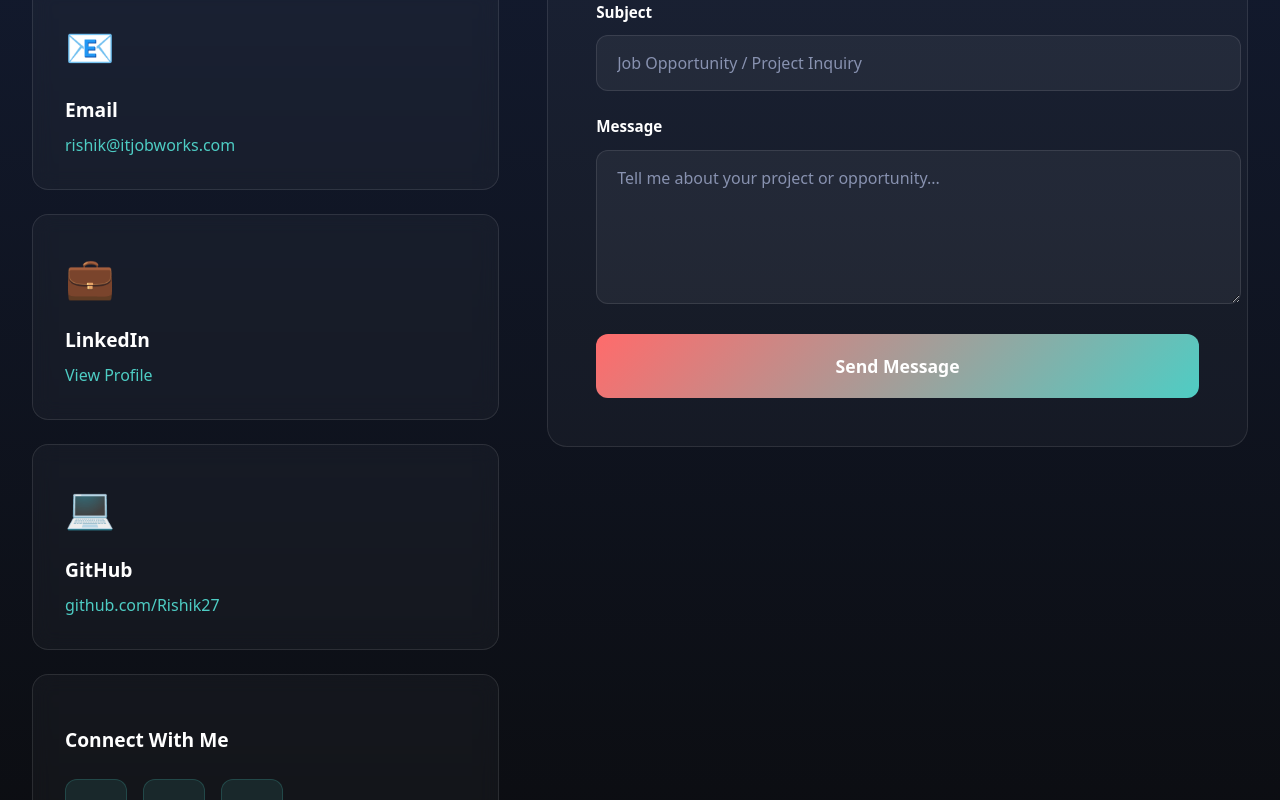
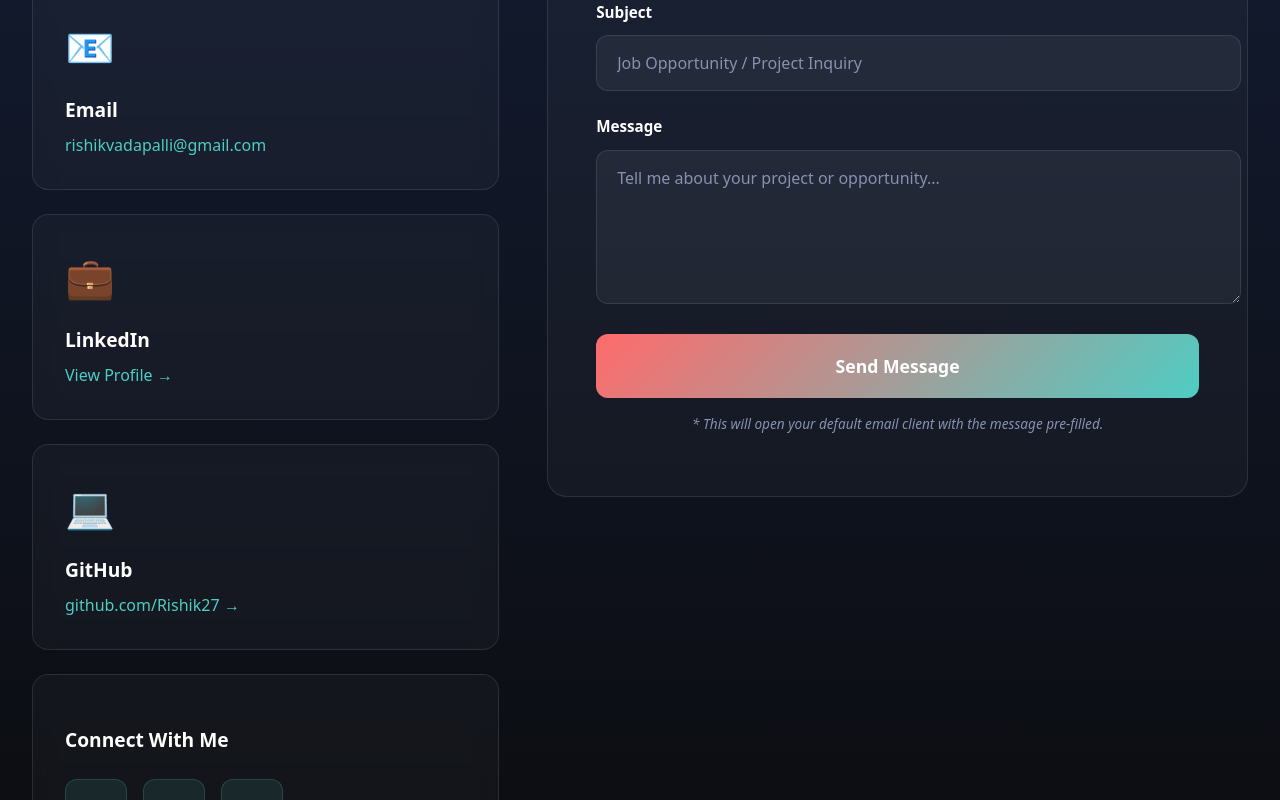
Before and after one commit to Rishik27/my-portfolio, a React (Vite) app: page / in a window 1280 px wide. Shown: the part 8220-9020 px from the top of the page. Built offline with nearby package versions, Linux system fonts and the light colour scheme.

Commit message:
Email fix

```diff
--- a/src/sections/Contact.css
+++ b/src/sections/Contact.css
@@ -265,6 +265,26 @@
   }
 }
 
+.form-note {
+  margin-top: 1rem;
+  font-size: 0.85rem;
+  color: #8892b0;
+  text-align: center;
+  font-style: italic;
+}
+
+.error-message {
+  margin-top: 1rem;
+  padding: 1rem;
+  background: rgba(255, 107, 107, 0.1);
+  border: 1px solid rgba(255, 107, 107, 0.3);
+  border-radius: 12px;
+  color: #ff6b6b;
+  text-align: center;
+  font-weight: 600;
+  animation: slideUp 0.3s ease-out;
+}
+
 .footer {
   margin-top: 6rem;
   padding: 2rem 0;
--- a/src/sections/Contact.jsx
+++ b/src/sections/Contact.jsx
@@ -20,37 +20,19 @@ const Contact = () => {
 
   const handleSubmit = (e) => {
     e.preventDefault();
-    // Add your form submission logic here (e.g., EmailJS, Formspree, etc.)
     setStatus('sending');
 
-    // Simulated submission
-    setTimeout(() => {
+    // Opens user's email client with message pre-filled
+    const subject = encodeURIComponent(formData.subject);
+    const body = encodeURIComponent(
+      `Name: ${formData.name}\nEmail: ${formData.email}\n\nMessage:\n${formData.message}`
+    );
+    window.location.href = `mailto:rishikvadapalli@gmail.com?subject=${subject}&body=${body}`;
+
     setStatus('success');
     setFormData({ name: '', email: '', subject: '', message: '' });
-      setTimeout(() => setStatus(''), 3000);
-    }, 1500);
+    setTimeout(() => setStatus(''), 4000);
   };
-
-  const socialLinks = [
-    {
-      name: 'Email',
-      icon: '✉️',
-      url: 'mailto:rishik@itjobworks.com',
-      display: 'rishik@itjobworks.com'
-    },
-    {
-      name: 'LinkedIn',
-      icon: '💼',
-      url: 'https://www.linkedin.com/in/rishik-vadapalli-9232b3198/',
-      display: 'linkedin.com/in/rishikvadapalli'
-    },
-    {
-      name: 'GitHub',
-      icon: '💻',
-      url: 'https://github.com/Rishik27',
-      display: 'github.com/Rishik27'
-    }
-  ];
 
   return (
     <section className="contact" id="contact">
@@ -66,6 +48,7 @@ const Contact = () => {
 
         <div className="contact-content">
           <div className="contact-info">
+
             <div className="info-card">
               <div className="info-icon">💼</div>
               <h3>Current Role</h3>
@@ -73,11 +56,15 @@ const Contact = () => {
               <p className="info-company">S&P Global</p>
             </div>
 
+            {/* No target="_blank" on mailto links - that's what was breaking it */}
             <div className="info-card">
               <div className="info-icon">📧</div>
               <h3>Email</h3>
-              <a href="mailto:rishik@itjobworks.com" className="info-link">
-                rishik@itjobworks.com
+              <a
+                href="mailto:rishikvadapalli@gmail.com"
+                className="info-link"
+              >
+                rishikvadapalli@gmail.com
               </a>
             </div>
 
@@ -85,12 +72,12 @@ const Contact = () => {
               <div className="info-icon">💼</div>
               <h3>LinkedIn</h3>
               <a
-                href="https://www.linkedin.com/in/rishik-vadapalli-9232b3198/"
+                href="https://www.linkedin.com/in/rishikvadapalli-9232b3198"
                 target="_blank"
                 rel="noopener noreferrer"
                 className="info-link"
               >
-                View Profile
+                View Profile →
               </a>
             </div>
 
@@ -103,25 +90,45 @@ const Contact = () => {
                 rel="noopener noreferrer"
                 className="info-link"
               >
-                github.com/Rishik27
+                github.com/Rishik27 →
               </a>
             </div>
 
             <div className="social-links">
               <h3>Connect With Me</h3>
               <div className="social-icons">
-                {socialLinks.map(link => (
+
+                {/* Email - NO target="_blank" for mailto */}
                 <a
-                    key={link.name}
-                    href={link.url}
+                  href="mailto:rishikvadapalli@gmail.com"
+                  className="social-icon"
+                  title="Email"
+                >
+                  <span>✉️</span>
+                </a>
+
+                {/* LinkedIn */}
+                <a
+                  href="https://www.linkedin.com/in/rishikvadapalli-9232b3198"
                   target="_blank"
                   rel="noopener noreferrer"
                   className="social-icon"
-                    title={link.name}
+                  title="LinkedIn"
                 >
-                    <span>{link.icon}</span>
+                  <span>💼</span>
                 </a>
-                ))}
+
+                {/* GitHub */}
+                <a
+                  href="https://github.com/Rishik27"
+                  target="_blank"
+                  rel="noopener noreferrer"
+                  className="social-icon"
+                  title="GitHub"
+                >
+                  <span>💻</span>
+                </a>
+
               </div>
             </div>
           </div>
@@ -185,14 +192,18 @@ const Contact = () => {
                 className="submit-btn"
                 disabled={status === 'sending'}
               >
-                {status === 'sending' ? 'Sending...' : status === 'success' ? 'Sent! ✓' : 'Send Message'}
+                {status === 'sending' ? 'Opening Email...' : status === 'success' ? 'Email Opened! ✓' : 'Send Message'}
               </button>
 
               {status === 'success' && (
                 <div className="success-message">
-                  Thank you for your message! I'll get back to you soon.
+                  ✅ Your email client opened with the message pre-filled — just hit Send!
                 </div>
               )}
+
+              <p className="form-note">
+                * This will open your default email client with the message pre-filled.
+              </p>
             </form>
           </div>
         </div>
@@ -200,7 +211,7 @@ const Contact = () => {
 
       <footer className="footer">
         <div className="footer-content">
-          <p>&copy; 2026 Rishik Vadapalli. All rights reserved.</p>
+          <p>&copy; 2025 Rishik Vadapalli. All rights reserved.</p>
         </div>
       </footer>
     </section>
```
Lines whose indentation alone changed are shown as unchanged.
